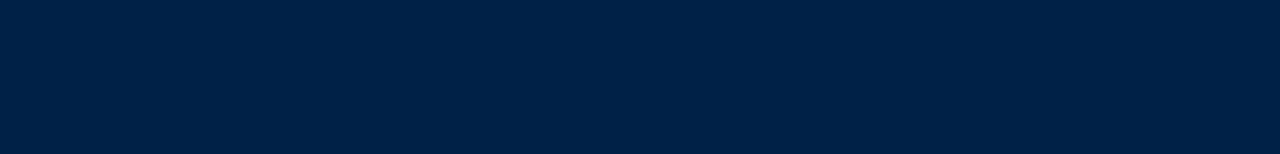
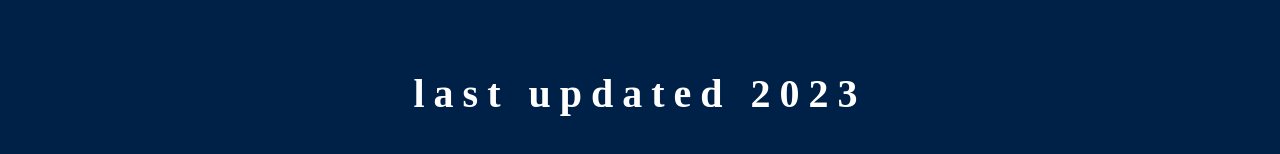
Before and after one commit to sakibhasan-24/top-movie, a React (Vite) app: page / in a window 1280 px wide. Shown: the part 2875-3029 px from the top of the page. Before the commit the page ends 2945 px from the top, so only its background shows below. Built offline with nearby package versions, Linux system fonts and the light colour scheme.

Commit message:
add footer

```diff
--- a/src/App.css
+++ b/src/App.css
@@ -193,3 +193,8 @@
     width: 100%;
   }
 }
+
+.footer {
+  width: 100%;
+  text-align: center;
+}
--- a/src/App.jsx
+++ b/src/App.jsx
@@ -157,6 +157,7 @@
     <div>
       <Header />
       <Movies />
+      <Footer />
     </div>
   );
 }
@@ -213,4 +214,19 @@
     </main>
   );
 }
-function Footer() {}
+function Footer() {
+  const date = new Date();
+  const footerStyle = {
+    textAlign: "center",
+    fontSize: "4rem",
+    color: "#fff",
+    letterSpacing: ".9rem",
+  };
+  return (
+    <footer className="footer">
+      <h3 style={footerStyle}>
+        last updated <span>{date.getFullYear()}</span>
+      </h3>
+    </footer>
+  );
+}
```
